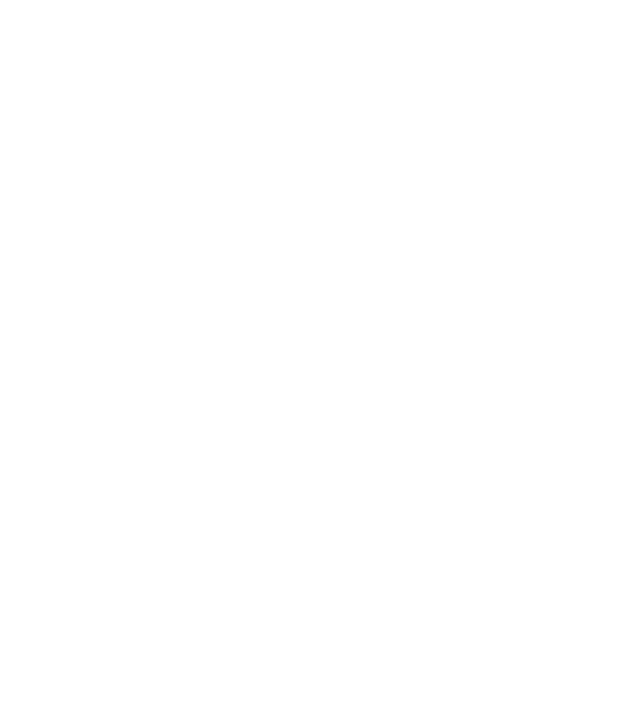
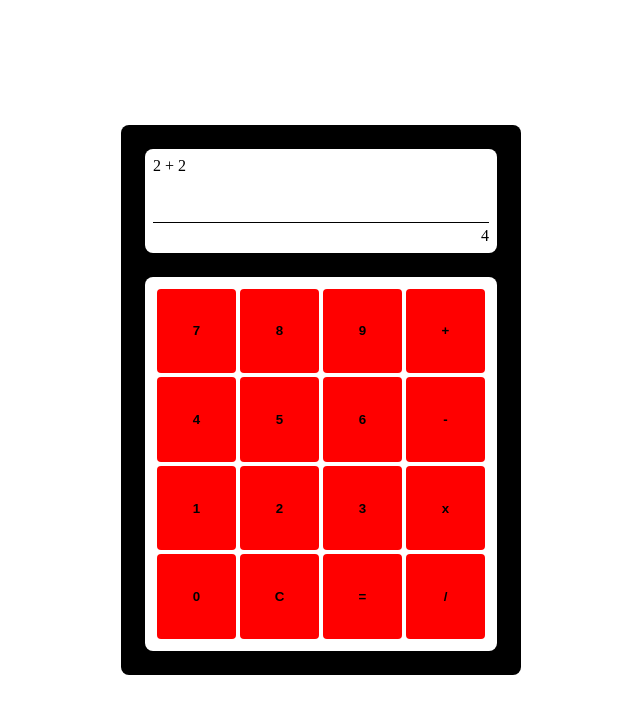
Before and after one commit to ahmedhanyh/calculator, a plain HTML site: page index.html in a window 1280 px wide. Shown: the whole page, without its empty margins (319-959 px from the left). Drawn offline with Linux system fonts and the light colour scheme.

Commit message:
Created a basic calculator layout

```diff
--- a/css/style.css
+++ b/css/style.css
@@ -0,0 +1,73 @@
+* {
+    padding: 0;
+    margin: 0;
+    border: 0;
+    box-sizing: border-box;
+}
+
+body {
+    width: 100vw;
+    height: 100vh;
+
+    /* flexbox properties */
+    display: flex;
+    justify-content: center;
+    align-items: center;
+}
+
+#calculator-body {
+    width: 400px;
+    height: 550px;
+    padding: 24px;
+    background-color: black;
+
+    /* border properties */
+    border-radius: 8px;
+
+    /* flexbox properties */
+    display: flex;
+    flex-direction: column;
+    align-items: center;
+    gap: 24px;
+}
+
+#calculator-display {
+    width: 100%;
+    padding: 8px;
+    flex: 1;
+    background-color: white;
+    border-radius: inherit;
+
+    /* flex properties */
+    display: flex;
+    flex-direction: column;
+    gap: 4px;
+}
+
+#operation {
+    flex: 1;
+    border-bottom: 1px solid black;
+}
+
+#result {
+    align-self: flex-end;
+}
+
+#calculator-buttons {
+    width: 100%;
+    padding: 12px;
+    flex: 4;
+    background-color: white;
+    border-radius: inherit;
+
+    /* grid properties */
+    display: grid;
+    grid-template-columns: repeat(4, 1fr);
+    gap: 4px;
+}
+
+#calculator-buttons button {
+    background-color: red;
+    font-weight: bold;
+    border-radius: 4px;
+}
--- a/index.html
+++ b/index.html
@@ -8,6 +8,30 @@
     <title>Calculator</title>
 </head>
 <body>
+    <div id="calculator-body">
+        <div id="calculator-display">
+            <div id="operation">2 + 2</div>
+            <div id="result">4</div>
+        </div>
+        <div id="calculator-buttons">
+            <button>7</button>
+            <button>8</button>
+            <button>9</button>
+            <button>+</button>
+            <button>4</button>
+            <button>5</button>
+            <button>6</button>
+            <button>-</button>
+            <button>1</button>
+            <button>2</button>
+            <button>3</button>
+            <button>x</button>
+            <button>0</button>
+            <button>C</button>
+            <button>=</button>
+            <button>/</button>
+        </div>
+    </div>
 
     <script src="js/script.js"></script>
 </body>
```
